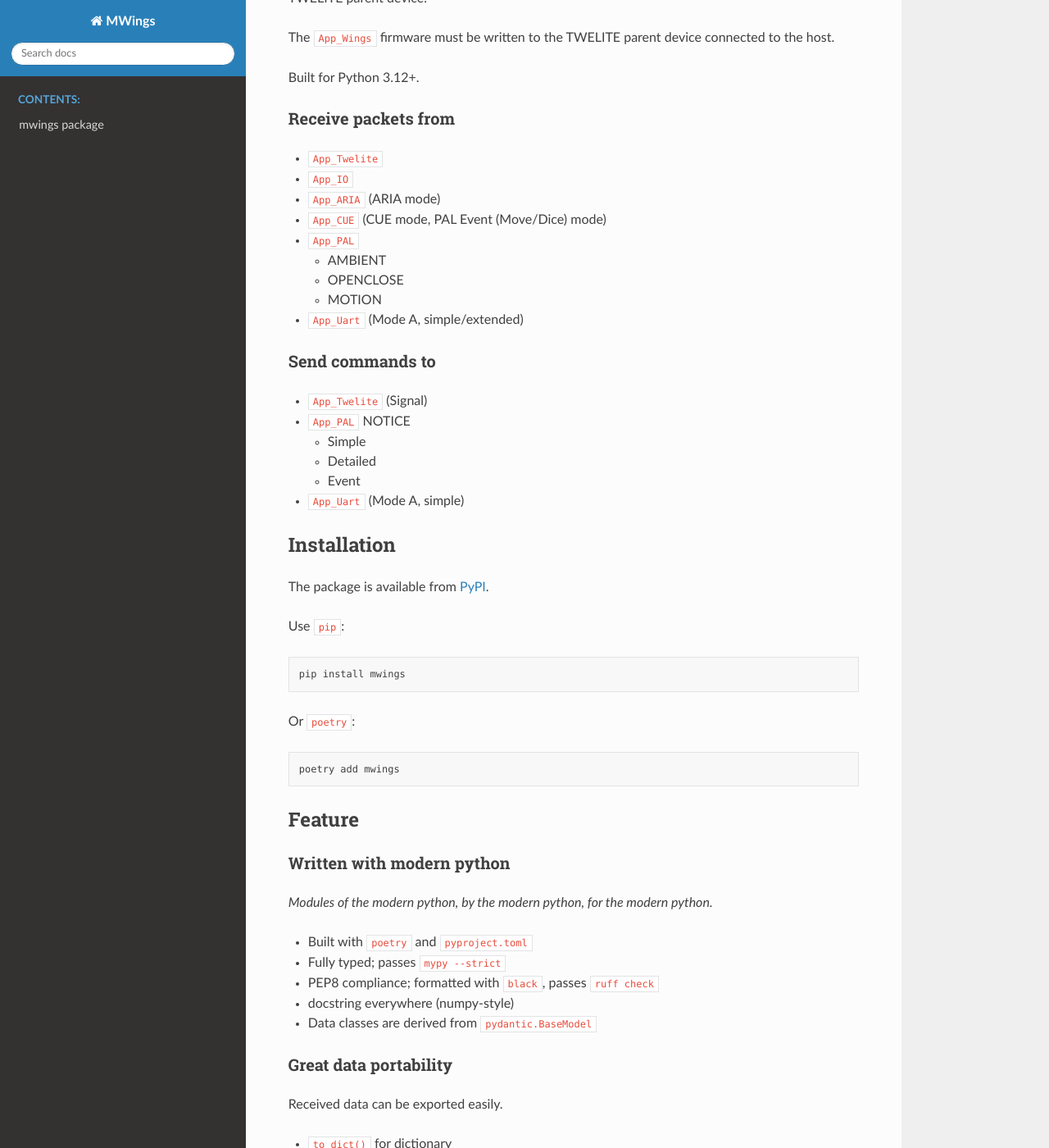
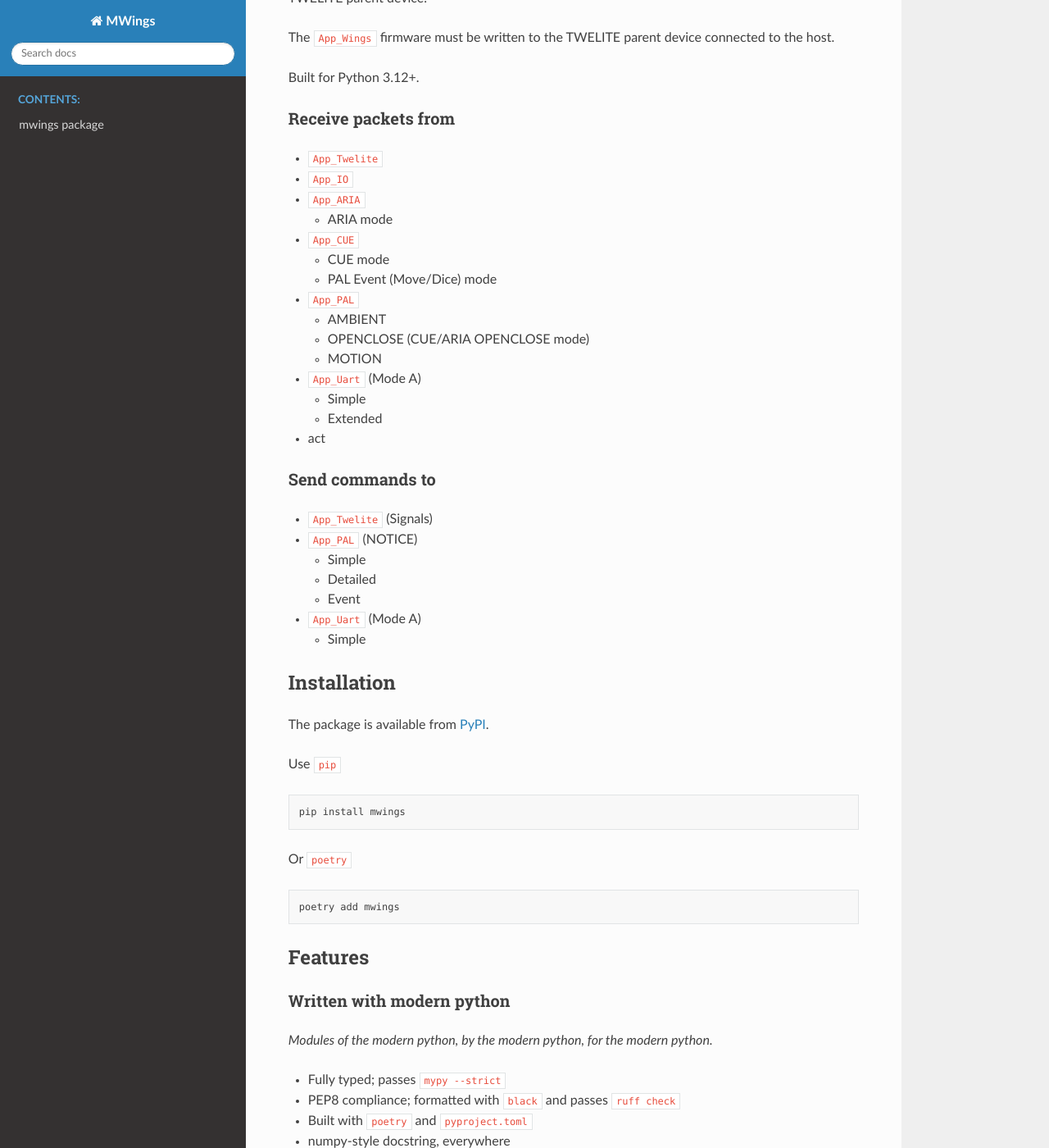
Before and after one commit to monowireless/mwings_python_lite, a Sphinx documentation site: the page built from docs/index.md, in a window 1280 px wide and 1400 px high, scrolled down 302 px. Shown: the whole window at 82% size. Built offline with Sphinx 7.4.7 and the Read the Docs theme 2.0.0, drawn with Linux system fonts in a browser that asks for light colours; some of the changed text lies outside the part shown.

````diff
--- a/docs/index.md
+++ b/docs/index.md
@@ -14,50 +14,56 @@ Built for Python 3.12+.
 
   - `App_Twelite`
   - `App_IO`
-  - `App_ARIA` (ARIA mode)
-  - `App_CUE` (CUE mode, PAL Event (Move/Dice) mode)
+  - `App_ARIA`
+    - ARIA mode
+  - `App_CUE`
+    - CUE mode
+    - PAL Event (Move/Dice) mode
   - `App_PAL`
     - AMBIENT
-    - OPENCLOSE
+    - OPENCLOSE (CUE/ARIA OPENCLOSE mode)
     - MOTION
-  - `App_Uart` (Mode A, simple/extended)
+  - `App_Uart` (Mode A)
+    - Simple
+    - Extended
+  - act
 
 ### Send commands to
 
-  - `App_Twelite` (Signal)
-  - `App_PAL` NOTICE
+  - `App_Twelite` (Signals)
+  - `App_PAL` (NOTICE)
     - Simple
     - Detailed
     - Event
-  - `App_Uart` (Mode A, simple)
+  - `App_Uart` (Mode A)
+    - Simple
 
 ## Installation
 
 The package is available from [PyPI](https://pypi.org/project/mwings/).
 
-Use `pip`:
+Use `pip`
 
 ```
 pip install mwings
 ```
 
-Or `poetry`:
+Or `poetry`
 
 ```
 poetry add mwings
 ```
 
-## Feature
+## Features
 
 ### Written with modern python
 
 *Modules of the modern python, by the modern python, for the modern python.*
 
+- Fully typed; passes `mypy --strict`
+- PEP8 compliance; formatted with `black` and passes `ruff check`
 - Built with `poetry` and `pyproject.toml`
-- Fully typed; passes `mypy --strict`
-- PEP8 compliance; formatted with `black`, passes `ruff check`
-- docstring everywhere (numpy-style)
-- Data classes are derived from `pydantic.BaseModel`
+- numpy-style docstring, everywhere
 
 ### Great data portability
 
````
Also changed, not shown: other parts of docs/index.md (+2 -0 lines), README.md (+21 -13 lines).
